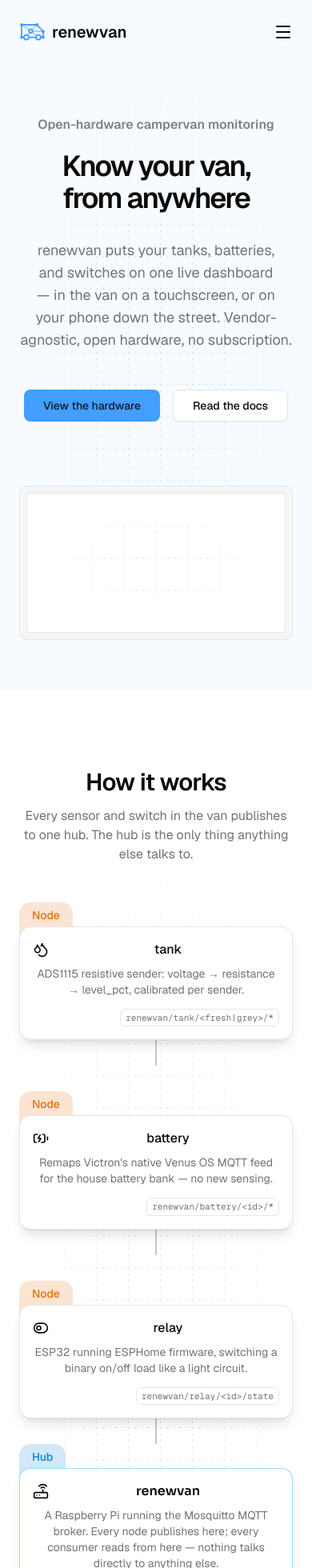
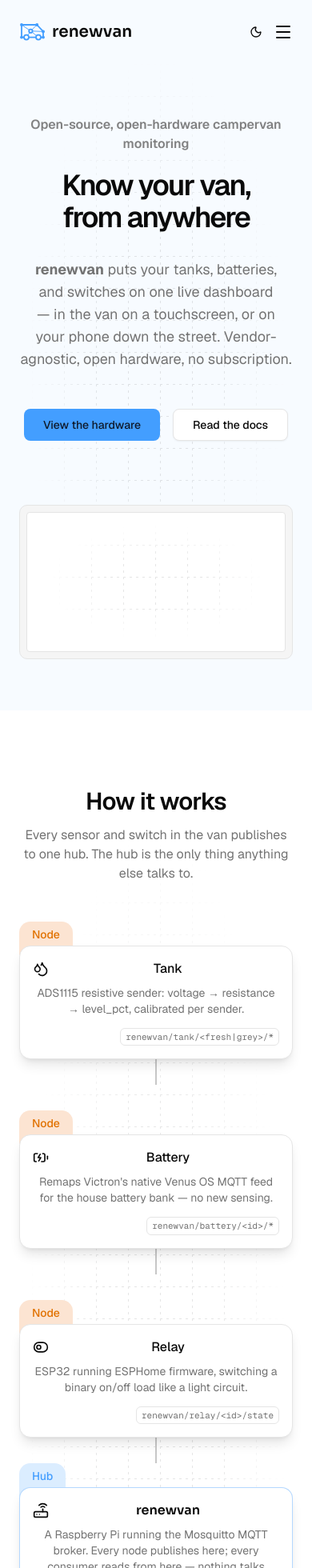
Before and after one commit to renewvan/renewvan.com, a Next.js app: page / in a window 390 px wide. Shown: the top 1960 px of the page at 80% size. Built offline with nearby package versions, Linux system fonts and the light colour scheme.

Commit message:
Add dark mode (next-themes + toggle); Sora font on navbar logo; Hub badge uses real --primary (not generic sky); improve Mobile card copy

```diff
--- a/app/layout.tsx
+++ b/app/layout.tsx
@@ -1,5 +1,6 @@
 import type { Metadata } from "next";
 import { Geist, Geist_Mono, Sora } from "next/font/google";
+import { ThemeProvider } from "@/components/theme-provider";
 import "./globals.css";
 
 const geistSans = Geist({
@@ -29,8 +30,13 @@
     <html
       lang="en"
       className={`${geistSans.variable} ${geistMono.variable} ${sora.variable} h-full antialiased`}
+      suppressHydrationWarning
     >
-      <body className="min-h-full flex flex-col">{children}</body>
+      <body className="min-h-full flex flex-col">
+        <ThemeProvider attribute="class" defaultTheme="system" enableSystem>
+          {children}
+        </ThemeProvider>
+      </body>
     </html>
   );
 }
--- a/components/blocks/workflow-item.tsx
+++ b/components/blocks/workflow-item.tsx
@@ -42,7 +42,7 @@
           {
             "bg-[color-mix(in_oklab,var(--color-amber-600)20%,var(--background))] text-amber-600 dark:bg-[color-mix(in_oklab,var(--color-amber-400)20%,var(--background))] dark:text-amber-400":
               type === "input",
-            "bg-[color-mix(in_oklab,var(--color-sky-600)20%,var(--background))] text-sky-600 dark:bg-[color-mix(in_oklab,var(--color-sky-400)20%,var(--background))] dark:text-sky-400":
+            "bg-[color-mix(in_oklab,var(--primary)20%,var(--background))] text-primary":
               type === "hub",
             "bg-[color-mix(in_oklab,var(--color-green-600)20%,var(--background))] text-green-600 dark:bg-[color-mix(in_oklab,var(--color-green-400)20%,var(--background))] dark:text-green-400":
               type === "output",
@@ -57,7 +57,7 @@
       <div
         className={cn(
           "bg-card text-card-foreground flex flex-col gap-3.5 rounded-xl border p-4 shadow-lg",
-          type === "hub" && "border-sky-500/40",
+          type === "hub" && "border-primary/40",
         )}
       >
         <div className="flex flex-col gap-2">
--- a/components/hero.tsx
+++ b/components/hero.tsx
@@ -4,14 +4,14 @@
   return (
     <div className="min-h-[calc(100svh-4rem)] py-16 max-w-(--breakpoint-xl) mx-auto text-center px-6">
       <strong className="font-semibold text-muted-foreground/90">
-        Open-hardware campervan monitoring
+        Open-source, open-hardware campervan monitoring
       </strong>
       <h1 className="mt-5 max-w-3xl mx-auto text-4xl sm:text-5xl md:text-6xl leading-[1.1] font-semibold tracking-tighter text-balance">
         Know your van, from anywhere
       </h1>
       <div className="mt-8 max-w-3xl mx-auto text-lg text-muted-foreground text-balance">
         <p>
-          renewvan puts your tanks, batteries, and switches on one live
+          <b>renewvan</b> puts your tanks, batteries, and switches on one live
           dashboard — in the van on a touchscreen, or on your phone down the
           street. Vendor-agnostic, open hardware, no subscription.
         </p>
--- a/components/how-it-works.tsx
+++ b/components/how-it-works.tsx
@@ -24,21 +24,21 @@
 const INPUTS: Node[] = [
   {
     icon: Droplets,
-    title: "tank",
+    title: "Tank",
     description:
       "ADS1115 resistive sender: voltage → resistance → level_pct, calibrated per sender.",
     meta: "renewvan/tank/<fresh|grey>/*",
   },
   {
     icon: BatteryCharging,
-    title: "battery",
+    title: "Battery",
     description:
       "Remaps Victron's native Venus OS MQTT feed for the house battery bank — no new sensing.",
     meta: "renewvan/battery/<id>/*",
   },
   {
     icon: ToggleLeft,
-    title: "relay",
+    title: "Relay",
     description:
       "ESP32 running ESPHome firmware, switching a binary on/off load like a light circuit.",
     meta: "renewvan/relay/<id>/state",
@@ -58,14 +58,14 @@
     icon: MonitorSmartphone,
     title: "Dashboard",
     description:
-      'One responsive app for the 7" in-van kiosk touchscreen and a laptop browser — same live view.',
+      "One responsive app for the in-van kiosk touchscreens and a web browser — same live view!",
     meta: "renewvan/dashboard",
   },
   {
     icon: Smartphone,
     title: "Mobile",
     description:
-      "Read-only phone app, checkable from outside the van without a browser.",
+      "Same live view on your phone — read-only, no browser required, works from outside the van.",
     meta: "renewvan/mobile",
   },
 ];
--- a/components/logo.tsx
+++ b/components/logo.tsx
@@ -2,7 +2,7 @@
 
 export function Logo() {
   return (
-    <div className="flex items-center gap-2 font-semibold text-xl">
+    <div className="flex items-center gap-2 font-[family-name:var(--font-sora)] text-xl font-semibold">
       <Image
         src="/logo/renewvan-symbol.svg"
         alt="renewvan"
--- a/components/navbar.tsx
+++ b/components/navbar.tsx
@@ -1,6 +1,7 @@
 import { MenuIcon, XIcon } from "lucide-react";
 import { Logo } from "./logo";
 import { NavMenu } from "./nav-menu";
+import { ThemeToggle } from "./theme-toggle";
 import { Popover, PopoverContent, PopoverTrigger } from "./ui/popover";
 
 export function Navbar() {
@@ -10,13 +11,16 @@
         <Logo />
 
         {/* Desktop navigation menu */}
-        <div className="hidden md:flex">
+        <div className="hidden md:flex md:items-center md:gap-2">
           <NavMenu />
+          <ThemeToggle />
         </div>
 
         {/* Mobile navigation menu */}
+        <div className="flex items-center gap-1 md:hidden">
+          <ThemeToggle />
           <Popover modal>
-          <PopoverTrigger className="group md:hidden">
+            <PopoverTrigger className="group">
               <MenuIcon className="group-data-[state=open]:hidden" />
               <XIcon className="hidden group-data-[state=open]:block" />
             </PopoverTrigger>
@@ -27,6 +31,7 @@
               <NavMenu orientation="vertical" />
             </PopoverContent>
           </Popover>
+        </div>
       </nav>
     </div>
   );
--- /dev/null
+++ b/components/theme-provider.tsx
@@ -0,0 +1,11 @@
+"use client";
+
+import { ThemeProvider as NextThemesProvider } from "next-themes";
+import type { ComponentProps } from "react";
+
+export function ThemeProvider({
+  children,
+  ...props
+}: ComponentProps<typeof NextThemesProvider>) {
+  return <NextThemesProvider {...props}>{children}</NextThemesProvider>;
+}
--- /dev/null
+++ b/components/theme-toggle.tsx
@@ -0,0 +1,27 @@
+"use client";
+
+import { MoonIcon, SunIcon } from "lucide-react";
+import { useTheme } from "next-themes";
+import { useEffect, useState } from "react";
+import { Button } from "@/components/ui/button";
+
+export function ThemeToggle() {
+  const { resolvedTheme, setTheme } = useTheme();
+  const [mounted, setMounted] = useState(false);
+
+  useEffect(() => {
+    setMounted(true);
+  }, []);
+
+  return (
+    <Button
+      variant="ghost"
+      size="icon"
+      className="rounded-full"
+      aria-label="Toggle theme"
+      onClick={() => setTheme(resolvedTheme === "dark" ? "light" : "dark")}
+    >
+      {mounted && resolvedTheme === "dark" ? <SunIcon /> : <MoonIcon />}
+    </Button>
+  );
+}
--- a/package.json
+++ b/package.json
@@ -20,6 +20,7 @@
     "lucide-react": "^1.48.0",
     "motion": "^13.4.4",
     "next": "16.3.6",
+    "next-themes": "^0.4.6",
     "radix-ui": "^1.6.7",
     "react": "19.2.8",
     "react-dom": "19.2.8",
```
Also changed, not shown: 1 other file (tests, documents, lock files or other folders). Lines whose indentation alone changed are shown as unchanged.
